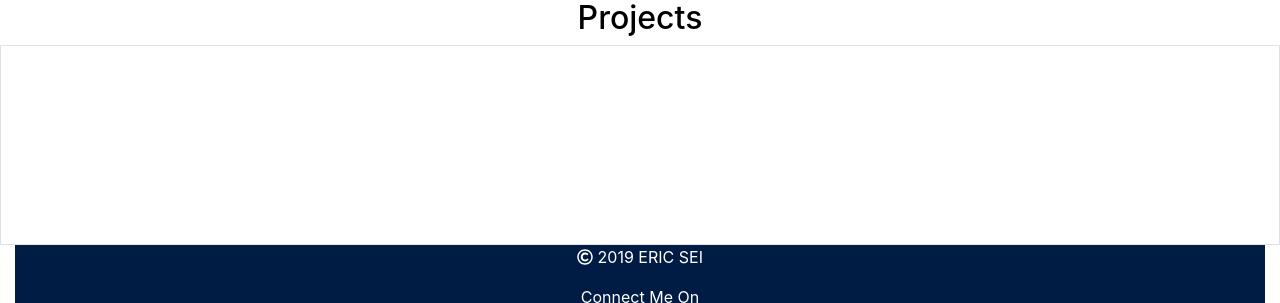
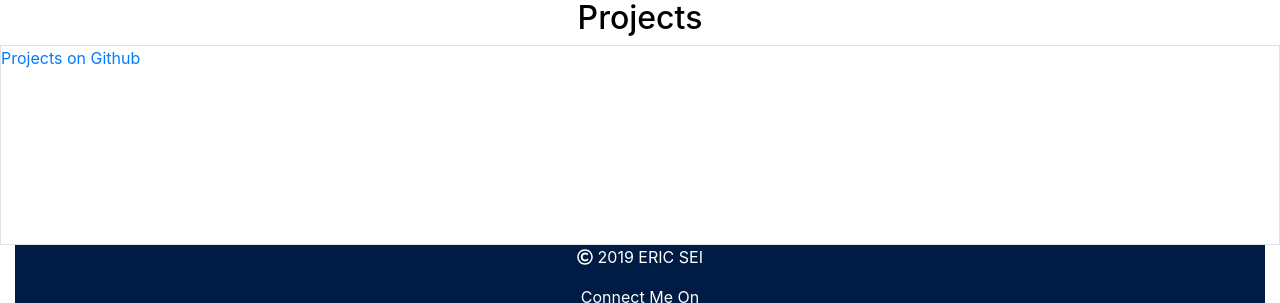
Before and after one commit to EricSei/EricSei-old-porfolio, a website: page index.html in a window 1280 px wide. Shown: the part 991-1294 px from the top of the page. Drawn offline with nearby package versions, Linux system fonts and the light colour scheme.

Commit message:
update project

```diff
--- a/index.html
+++ b/index.html
@@ -78,7 +78,7 @@
         <h2 class="projects-title">Projects</h2>
          <div class="projects row border boder-primary">
             <p>
-              <a href="https://github.com/EricSei" target="_blank"></a>
+              <a href="https://github.com/EricSei" target="_blank"> Projects on Github </a>
             </p>
         </div>
 
```
